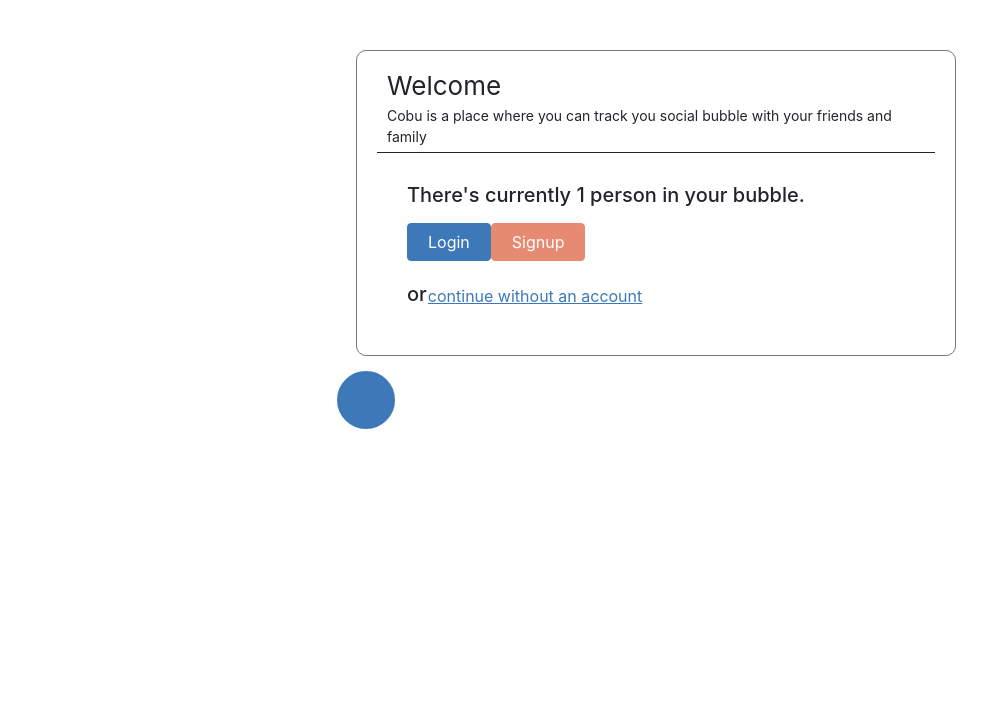
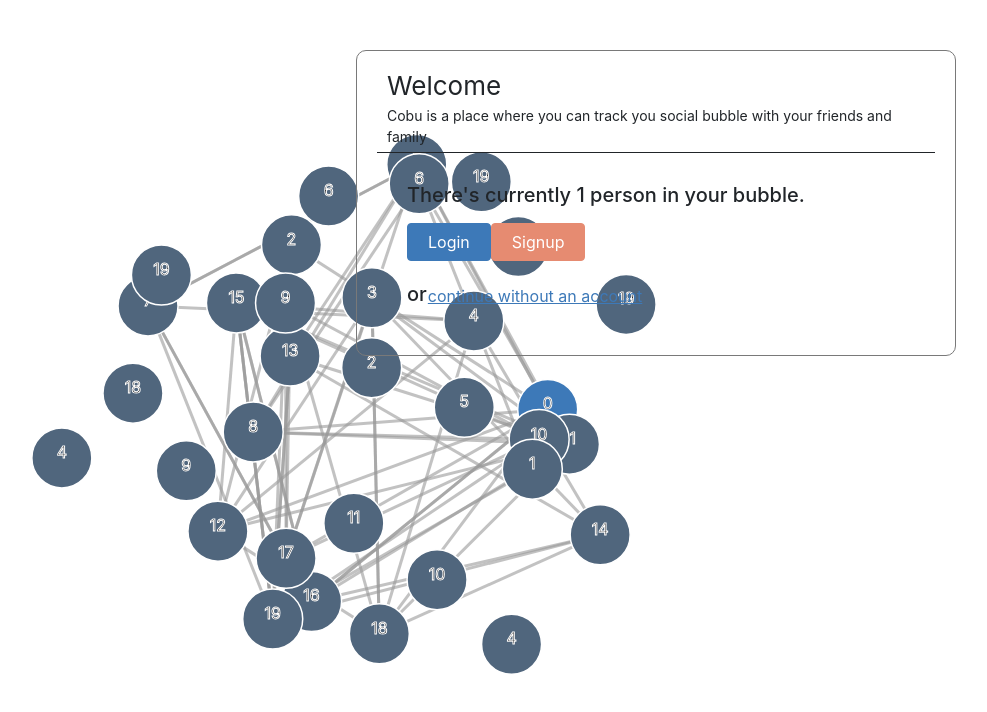
Before and after one commit to Gordon-Yeh/covid-bubble, a React (Create React App) app in the folder web/: page / in a window 1280 px wide. Shown: the top 712 px of the page, without its empty margins (274-1261 px from the left). Built offline with nearby package versions, Linux system fonts and the light colour scheme.

Commit message:
change to using D3 for creating network graph

```diff
--- a/web/src/App.tsx
+++ b/web/src/App.tsx
@@ -1,14 +1,18 @@
 import React, { useState } from 'react';
-import NetworkGraph from './components/NetworkGraph';
+// import NetworkGraph from './components/NetworkGraph';
+import NetworkGraph from './components/D3NetworkGraph';
 import DialogBox from './containers/DialogBox';
 import './App.scss';
 
 function App() {
+  const [ user, setUser ] = useState({
+    id: 0, email: 'demo@email.com', firstName: 'demo', lastName: 'demo', username: 'demo'
+  });
+  let a = getFakeNetwork()
+  const [ bubble, setBubble ] = useState(a);
   const [ selectedNode, setSelectedNode ] = useState(null);
-  const [ user, setUser ] = useState({
-    id: 'demo', email: 'demo@email.com', firstName: 'demo', lastName: 'demo', username: 'demo'
-  });
-  const [ bubble, setBubble ] = useState({ [user.id]: { ...user } });
+
+  // const [ bubble, setBubble ] = useState({ [user.id]: { ...user } });
 
 
   return (
@@ -22,27 +26,33 @@
         />
       </div>
       <div className="bubble-graph">
-        <NetworkGraph
-          height={window.outerHeight}
-          width={window.outerWidth}
+        {/* <NetworkGraph
+          height={window.outerHeight + 300}
+          width={window.outerWidth + 300}
           root={user}
           network={bubble}
+        /> */}
+        <NetworkGraph
+          width={window.outerWidth}
+          height={window.outerHeight}
+          graph={bubble}
+          root={{id: 0}}
         />
       </div>
     </div>
   );
 }
 
-function getNetwork() {
+function getFakeNetwork() {
   const nodeCount = 20;
   const graph = {};
   for (let i = 0; i < nodeCount; i++) {
     graph[i] = [];
-    let n = Math.floor(Math.random() * nodeCount/2);
+    let n = Math.floor(Math.random() * nodeCount/3);
     for (let j = 0; j < n; j++) {
       let target = Math.floor(Math.random() * nodeCount);
-      if (target != j || !graph[i].includes(target))
-        graph[i].push(Math.floor(Math.random() * nodeCount));
+      if (target !== i && !graph[i].includes(target))
+        graph[i].push({ id: target });
     }
   }
   return graph;
--- /dev/null
+++ b/web/src/components/D3NetworkGraph.scss
@@ -0,0 +1,9 @@
+.graph {
+  overflow:scroll;
+}
+
+svg {
+  circle {
+    cursor: pointer;
+  }
+}
--- a/web/src/components/D3NetworkGraph.tsx
+++ b/web/src/components/D3NetworkGraph.tsx
@@ -1,53 +1,187 @@
-import React, { useState, useEffect } from 'react';
+import React, { useRef, useEffect } from 'react';
+import colors from 'data/colors.json';
 import * as d3 from 'd3';
+import './D3NetworkGraph.scss';
 
-export default function NetworkGraph(props) {
-  const [nodes, setNodes] = useState(props.nodes);
-  const [links, setLinks] = useState(props.links);
+interface Link {
+  source: string;
+  target: string;
+}
+
+interface Node {
+  id: string;
+  data: object;
+}
+
+export default function NetworkGraph({
+  width, height, graph, root,
+  linkDistance, forceStrength, nodeRadius, linkWidth,
+  setSelectedNode
+}) {
+  // const [ selectedNode, setSelectedNode ] = useState(null);
+  const svgRef = useRef(null);
 
   useEffect(() => {
-    let simNodes = [...props.nodes];
-    let simLinks = [...props.links];
+    const [ nodes, links ] = parseGraph(graph, root);
+    const svg = d3.select(svgRef.current);
+    let lastSelected = null;
 
-    let sim = d3.forceSimulation(simNodes)
+    console.log('nodes:', nodes);
+    console.log('links:', links);
+
+    function getNodeColor(node) : string {
+      switch(node.id) {
+        case root.id:
+          return colors.primary;
+        default:
+          return colors.dark;
+      }
+    }
+
+    const simulation = d3.forceSimulation(nodes)
       .force('charge',
-          d3.forceManyBody().strength(props.forceStrength))
-      .force('link',
-          d3.forceLink().distance(props.linkDistance).links(simLinks).id(d => d.id))
-      .force("x", d3.forceX(props.width / 2))
-      .force("y", d3.forceY(props.height / 2));
-    sim.stop();
-    let interval = setInterval(() => {
-      sim.tick();
-      setNodes([...simNodes]);
-      setLinks([...simLinks]);
-    }, 50);
+          d3.forceManyBody().strength(forceStrength))
+      .force("link",
+          d3.forceLink(links).distance(linkDistance).id(d => d.id))
+      .force("charge", d3.forceManyBody())
+      .force("center", d3.forceCenter(width / 2, height / 2));
 
-    return () => clearInterval(interval);
-  });
+    const link = svg.append("g")
+        .attr("stroke", "#999")
+        .attr("stroke-opacity", 0.6)
+      .selectAll("line")
+      .data(links)
+      .join("line")
+        .attr("stroke-width", linkWidth);
+
+    const nodeGroup = svg.append("g")
+        .attr("stroke", "#fff")
+        .attr("stroke-width", 1.5)
+      .selectAll("g")
+      .data(nodes)
+      .join("g");
+
+    const node = nodeGroup
+      .append("circle")
+      .attr("r", nodeRadius)
+      .attr("fill", getNodeColor)
+      .on('click', function(this, d) {
+        d3.select(this)
+          .style('fill', colors.secondary);
+        d3.select(lastSelected)
+          .style('fill', colors.dark);
+        lastSelected = this;
+        setSelectedNode(d.data);
+      })
+      .call(onDrag(simulation));
+
+    const label = nodeGroup
+      .append('text')
+      .text(d => d.id)
+      .attr('text-anchor', 'middle')
+      .attr('stroke-width', '1px');
+
+    node.append("title")
+      .text(d => d.id);
+
+    simulation.on("tick", () => {
+      link
+          .attr("x1", d => d.source.x)
+          .attr("y1", d => d.source.y)
+          .attr("x2", d => d.target.x)
+          .attr("y2", d => d.target.y);
+
+      node
+          .attr("cx", d => d.x)
+          .attr("cy", d => d.y);
+
+      label
+          .attr('x', d => d.x)
+          .attr('y', d => d.y)
+    });
+  })
 
   return (
-    <svg width={props.width} height={props.height}>
-      {links.map((link, index) =>(
-        <line
-          x1={link.source.x}
-          y1={link.source.y}
-          x2={link.target.x}
-          y2={link.target.y}
-          key={`line-${index}`}
-          stroke="black" />
-      ))}
-      {nodes.map((node, index) =>(
-        <circle r={props.nodeRadius} cx={node.x} cy={node.y} fill="red" key={index}/>
-      ))}
-    </svg>
+    <svg
+      width={width}
+      height={height}
+      viewBox={`0 0 ${width} ${height}`}
+      ref={svgRef}
+    ></svg>
   );
 }
 
+function parseGraph(graph, root) : [ Node[], Link[] ] {
+  if (root === null) {
+    return [ [], [] ];
+  }
+
+  let _nodes:Node[] = [{ id: root.id, data: {...root} }],
+      _links:Link[] = [],
+      queue = [ root.id ],
+      visited = new Set();
+
+  while (queue.length > 0) {
+    let pId = queue.shift();
+    console.log('parent:', pId);
+    if (pId === undefined || graph[pId] === undefined || visited.has(pId))
+      continue;
+    let children = graph[pId];
+    console.log('children:', children);
+    visited.add(pId);
+    for (let i = 0; i < children.length; i++) {
+      let c = children[i];
+      if (!visited.has(c.id)) {
+        _nodes.push({ id: c.id, data: { ...c } });
+        queue.push(c.id);
+      }
+      _links.push({ source: pId, target: c.id });
+    }
+    console.log('queue:', queue);
+  }
+
+  console.log('_nodes:', _nodes);
+  console.log('_links:', _links);
+  return [ _nodes, _links ];
+}
+
+function onDrag(sim) {
+  function dragstarted(event) {
+    if (!event.active) sim.alphaTarget(0.3).restart();
+    event.subject.fx = event.subject.x;
+    event.subject.fy = event.subject.y;
+  }
+
+  function dragged(event) {
+    event.subject.fx = event.x;
+    event.subject.fy = event.y;
+  }
+
+  function dragended(event) {
+    if (!event.active) sim.alphaTarget(0);
+    event.subject.fx = null;
+    event.subject.fy = null;
+  }
+
+  return d3.drag()
+      .on("start", dragstarted)
+      .on("drag", dragged)
+      .on("end", dragended);
+}
+
 NetworkGraph.defaultProps = {
+  // state
+  graph: {},
+  root: null,
+
+  // callback
+  setSelectedNode: () => {},
+
+  // styles
   width: 500,
   height: 500,
-  linkDistance: 10,
+  linkDistance: 300,
   forceStrength: -20,
-  nodeRadius: 5
+  nodeRadius: 30,
+  linkWidth: 3,
 };
--- a/web/src/components/NetworkGraph/NetworkGraph.scss
+++ b/web/src/components/NetworkGraph/NetworkGraph.scss
@@ -1,3 +1,7 @@
+.graph {
+  overflow:scroll;
+}
+
 .node {
   cursor: pointer;
 }
--- a/web/src/components/NetworkGraph/NetworkGraph.tsx
+++ b/web/src/components/NetworkGraph/NetworkGraph.tsx
@@ -22,7 +22,7 @@
 export default function NetworkGraph({
   network, root, width, height, linkWidth, nodeRad
 }) {
-  const [ nodes, links ] = getInitalPlacements(network, root, width, height)
+  const [ nodes, links ] = getNodePlacements(network, root, width, height)
   const [ selectedNodeId, setSelectedNodeId ] = useState(null);
 
   function getNodeColor(node) : string {
@@ -44,6 +44,7 @@
   }
 
   return (
+    <div className="graph">
       <svg width={width} height={height} overflow="auto">
         {links.map((link, index) =>(
           <line
@@ -59,6 +60,7 @@
         {nodes.map((node, index) =>(
           <GraphNode
             radius={nodeRad}
+            label={node.id}
             x={node.x}
             y={node.y}
             color={getNodeColor(node)}
@@ -67,78 +69,82 @@
           />
         ))}
       </svg>
+    </div>
   );
 }
 
-function getInitalPlacements(graph, root, width, height) : [ Node[], Link[] ] {
-  const center = [width/2, height/2],
+interface DBNode {
+  id: string;
+}
+
+type range = [number, number];
+
+function getNodePlacements(graph, root, width, height) : [ Node[], Link[] ] {
+  const center:range = [width/2, height/2],
       vert:string[] = Object.keys(graph),
-      cirRadius = 100
+      orbitRadius = 100
 
   root = root ? root : vert[Math.floor(Math.random() * vert.length)];
-
-  let lvl = 1,
-      queue:string[] = [root.id],
+  let rNode: Node = { id: root.id, x: center[0], y: center[1], data: {...root} },
       visited = {
-        [root.id]: { id: root.id, x: center[0], y: center[1] }
+        [root.id]: rNode
       };
 
-  let _nodes:Node[] = [
-        { id: root.id, x: center[0], y: center[1], data: {...root} }
-      ],
+  let _nodes:Node[] = [ rNode ],
       _links:Link[] = [];
 
-  // perform dfs starting at root
-  while (queue.length > 0) {
-    let n = queue.length;
-    let childrenOnLvl = queue
-          .map(p => graph[p] === undefined ?  0 : graph[p].length)
-          .reduce((pv, v) => pv + v, 0);
-    let childrenVisted = 0;
+  getNodePos(graph, root.id, _nodes, _links, visited, [0, 2*Math.PI], 1, orbitRadius, center);
 
-    for (let i = 0; i < n; i++) {
-      let parent = queue.shift();
-      console.log('checking node:', parent);
-      if (parent === undefined || graph[parent] === undefined)
-        continue;
-      let parentN = visited[parent];
+  return [ _nodes, _links ];
+}
 
-      // traverse through the children of the parent
-      for (let j = 0; j < graph[parent].length; j++) {
-        let child = graph[parent][j];
-        console.log('child:', child);
-        let childN;
-        // only create a graph node if the child hasn't been visited
-        if (!visited[child.id]) {
-          let angle = (2 * Math.PI / childrenOnLvl) * childrenVisted++;
-          let x = center[0] + Math.sin(angle) * (cirRadius * lvl);
-          let y = center[1] + Math.cos(angle) * (cirRadius * lvl);
+
+function getNodePos(
+  graph: {[key:string]: DBNode[]}, nodeId: string,
+  nodes: Node[], links: Link[], visited: {[key:string]: Node},
+  partition: range,
+  level: number, orbitRadius: number,
+  center: range
+) {
+  console.log(`level=${level}, checking node: ${nodeId}`);
+  if (nodeId === undefined || graph[nodeId] === undefined)
+    return;
+  let pNode = visited[nodeId];
+  let children = graph[nodeId];
+  let toVisit:string[] = [];
+  for (let i = 0; i < children.length; i++) {
+    let c = children[i];
+    console.log(`parent: ${nodeId}, child: ${c.id}`);
+    let cNode: Node;
+    if (!visited[c.id]) {
+      let slice = (partition[1] - partition[0]) / children.length;
+      let angle = (i+1)*slice;
+      let x = center[0] + Math.sin(angle-slice/2) * orbitRadius * Math.pow(level, 1.3);
+      let y = center[1] + Math.cos(angle-slice/2) * orbitRadius * Math.pow(level, 1.3);
       console.log(`position (${x}, ${y})`);
-
-          childN = {
-            id: child.id, x, y, data: {
-              ...child
+      cNode = {
+        id: c.id, x, y, data: {
+          ...c
         }
       };
-          _nodes.push(childN);
-          queue.push(child.id);
-          visited[child.id] = childN;
+      nodes.push(cNode);
+      visited[c.id] = cNode;
+      toVisit.push(c.id);
     } else {
+      cNode = visited[c.id];
       console.log('already visited');
-          childN = visited[child.id];
     }
-        // always create a link from parent -> child
-        _links.push({
-          source: parent, target: child.id,
-          x1: parentN.x, y1: parentN.y,
-          x2: childN.x, y2: childN.y
+    links.push({
+      source: nodeId, target: c.id,
+      x1: pNode.x, y1: pNode.y,
+      x2: cNode.x, y2: cNode.y
     });
   }
+
+  let slice = (partition[1] - partition[0]) / children.length;
+  for (let i = 0; i < toVisit.length; i++) {
+    getNodePos(graph, toVisit[i], nodes, links, visited, [slice*i, slice*(i+1)], level+1, orbitRadius, center);
   }
-    lvl++;
-  }
-
-  return [ _nodes, _links ]
 }
 
 NetworkGraph.defaultProps = {
```
Also changed, not shown: web/src/components/NetworkGraph/GraphNode.tsx (+9 -1 lines), 1 other file (tests, documents, lock files or other folders). Lines whose indentation alone changed are shown as unchanged.
